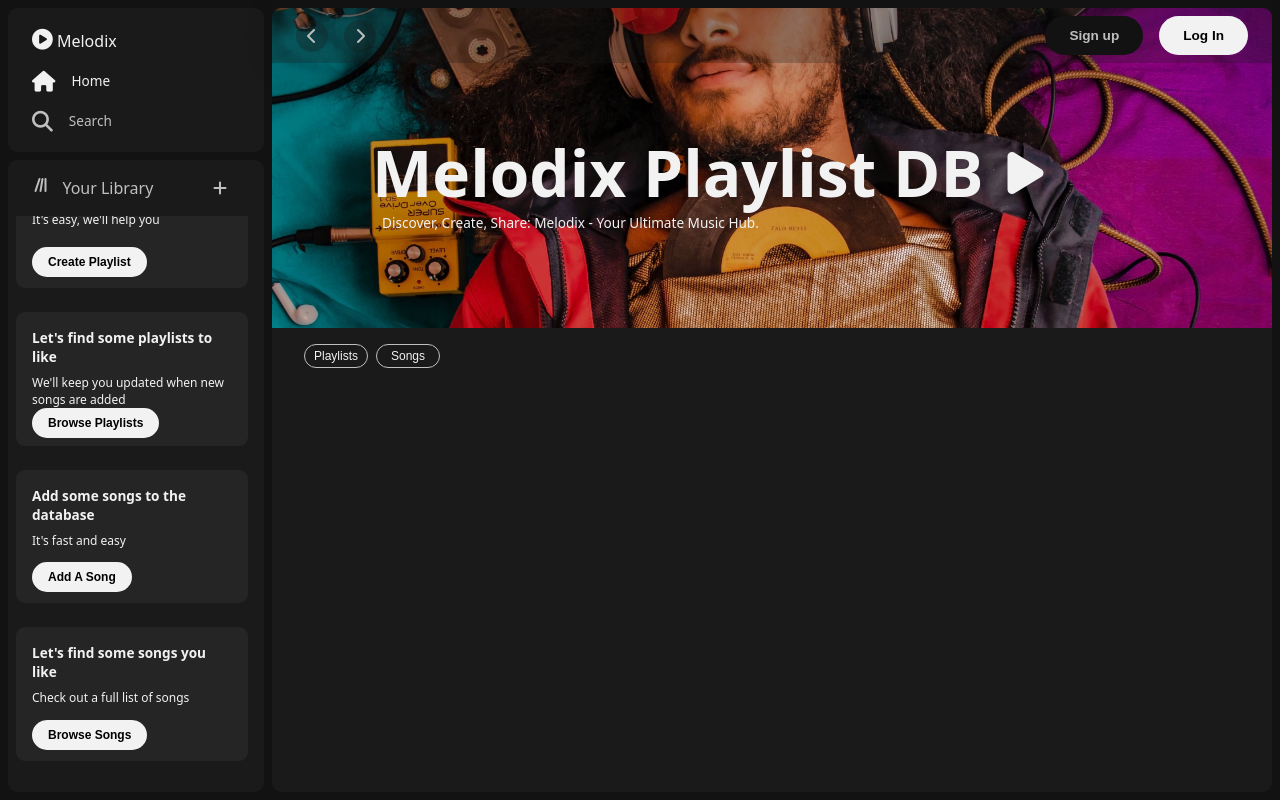
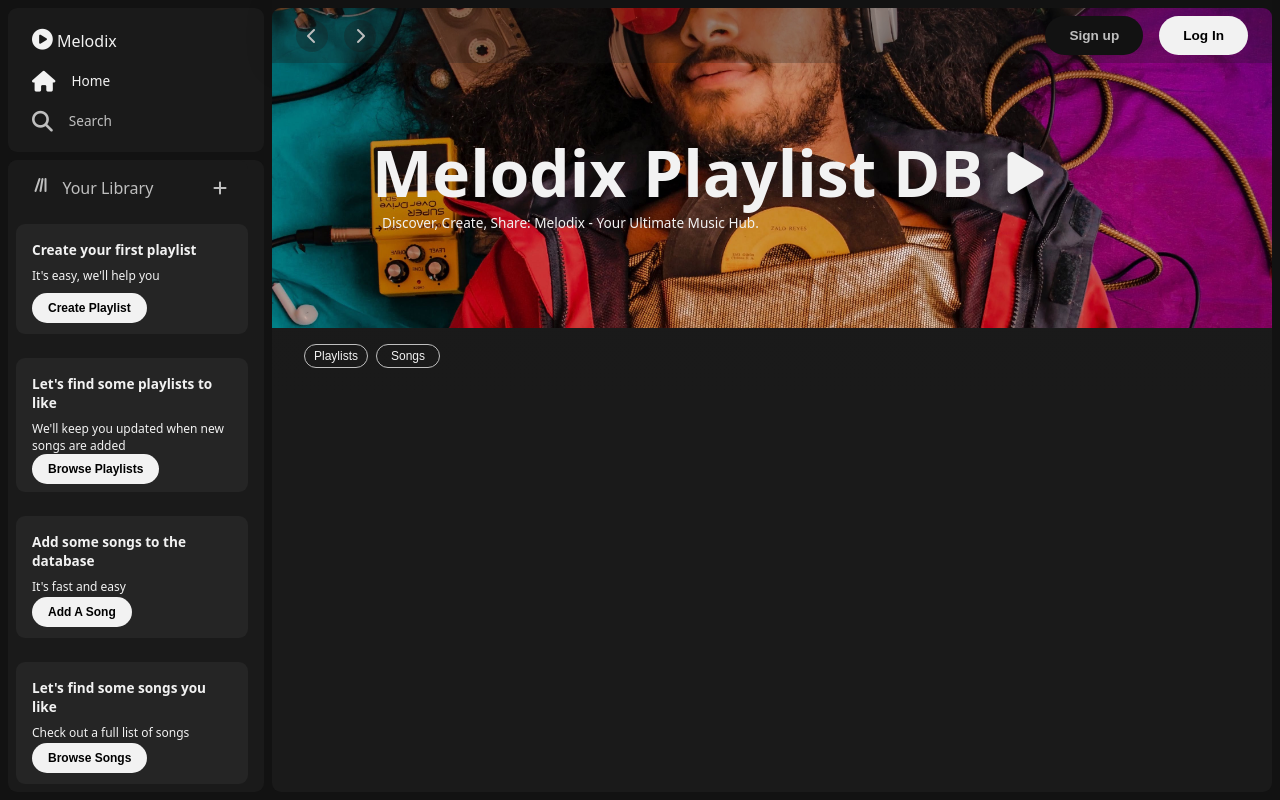
Before and after one commit to Flips97/melodix, a Django app: page / in a window 1280 px wide. Run offline with Django 5.2, Linux system fonts and the light colour scheme; data that the repository does not hold is empty; some libraries are stand-ins or nearby versions.

Commit message:
Fixes some styling bugs

```diff
--- a/main_app/static/css/style.css
+++ b/main_app/static/css/style.css
@@ -153,6 +153,10 @@ li {
     border-radius: var(--border-radius);
     margin: .5rem;
     height: 7.5rem;
+}
+
+.lib-nav-create-playlist {
+    margin-top: 4rem;
 }
 
 .lib-nav-find-playlists {
@@ -901,7 +905,7 @@ input[type="text"]:-webkit-autofill:active {
 .detail-playlist-name {
     font-size: 5rem;
     font-weight: 800;
-    max-width: 35rem;
+    max-width: 40rem;
     overflow: hidden;
     text-overflow: ellipsis;
     white-space: nowrap;
--- a/main_app/templates/search_bar.html
+++ b/main_app/templates/search_bar.html
@@ -29,7 +29,6 @@
                                     <div class="playlist-dropdown" id="playlist-dropdown-{{ song.id }}">
                                         <form method="post" action="{% url 'assoc_song' song.id %}" class="formsicle">
                                             {% csrf_token %}
-                                            <!-- <label for="playlist">Select Playlist:</label> -->
                                             <select name="playlist" required class="playlist-select">
                                                 <option value="" disabled selected>Select a playlist</option>
                                                 {% for playlist in user.created_playlist_set.all %}
```
